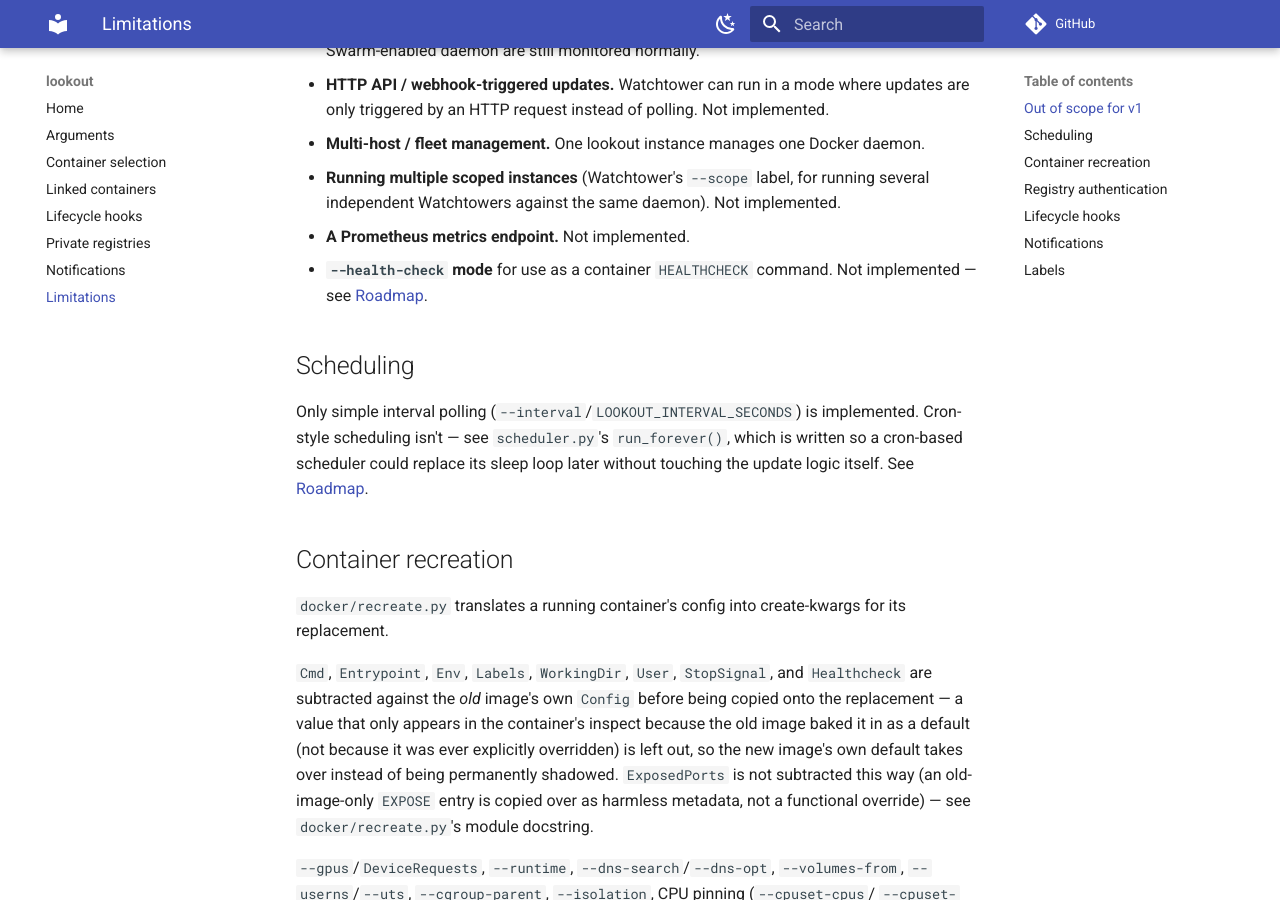
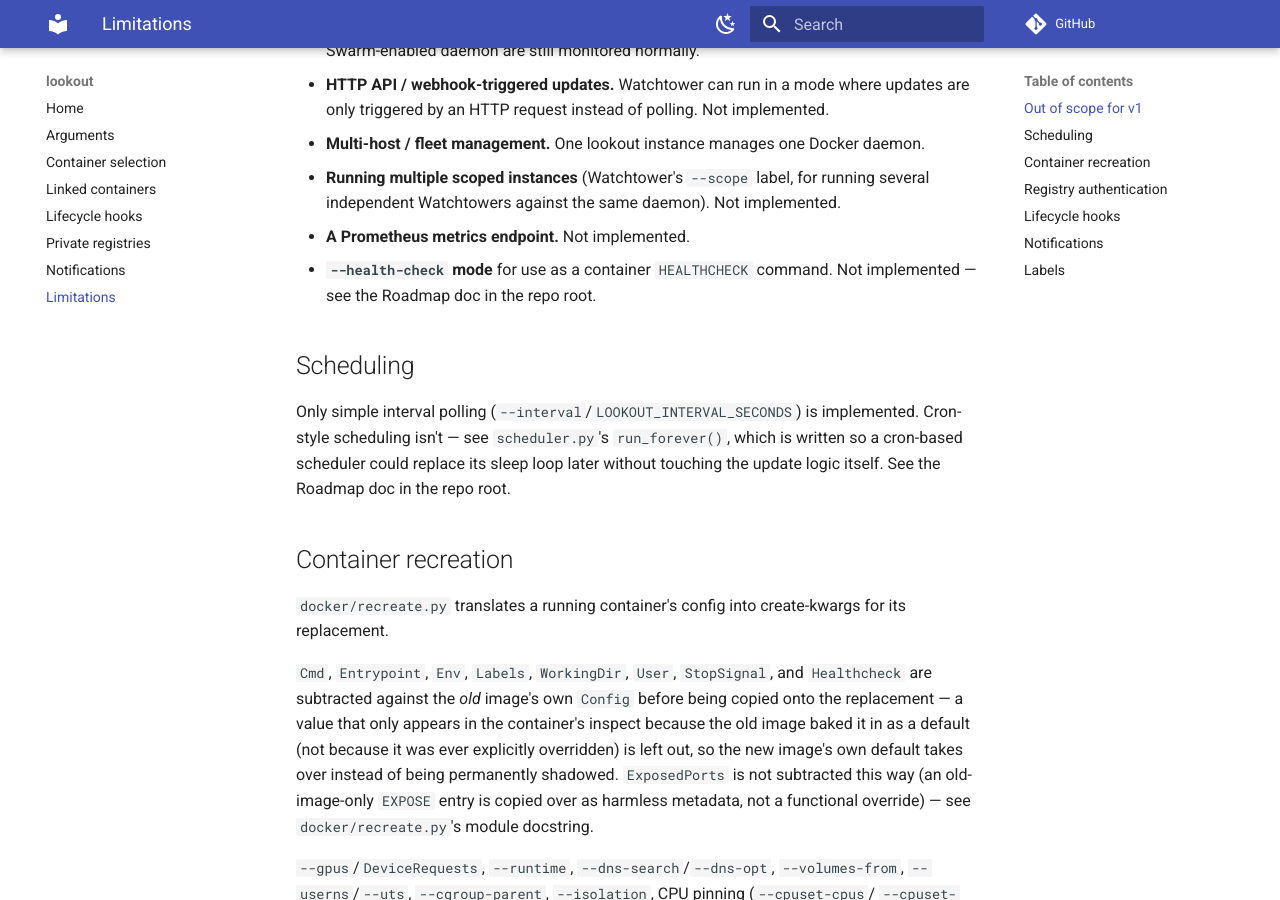
Before and after one commit to garage1118/lookout, an MkDocs documentation site: the page built from docs/limitations.md, in a window 1280 px wide and 900 px high, scrolled down 514 px. Built offline with MkDocs 1.6.1 and Material for MkDocs 9.7.7, drawn with Linux system fonts in a browser that asks for light colours; comment, search, counter and statistics services are not loaded.

Commit message:
Drop broken docs/ links to root-level ROADMAP.md

```diff
--- a/docs/limitations.md
+++ b/docs/limitations.md
@@ -22,14 +22,14 @@
   independent Watchtowers against the same daemon). Not implemented.
 - **A Prometheus metrics endpoint.** Not implemented.
 - **`--health-check` mode** for use as a container `HEALTHCHECK` command. Not implemented — see
-  [Roadmap](../ROADMAP.md).
+  the Roadmap doc in the repo root.
 
 ## Scheduling
 
 Only simple interval polling (`--interval`/`LOOKOUT_INTERVAL_SECONDS`) is implemented. Cron-style
 scheduling isn't — see `scheduler.py`'s `run_forever()`, which is written so a cron-based scheduler
-could replace its sleep loop later without touching the update logic itself. See
-[Roadmap](../ROADMAP.md).
+could replace its sleep loop later without touching the update logic itself. See the Roadmap doc in
+the repo root.
 
 ## Container recreation
 
```
Also changed, not shown: other parts of docs/limitations.md (+1 -2 lines), docs/index.md (+0 -1 lines).
